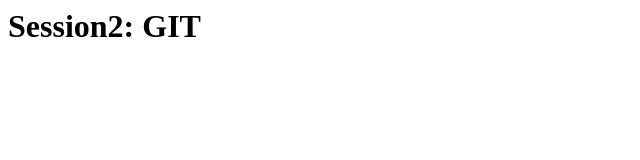
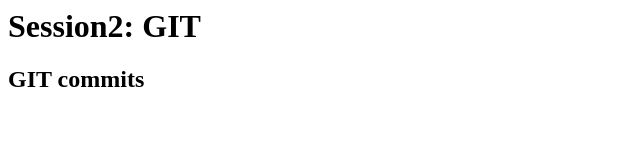
Before and after one commit to klauswerner/html2_wk, a plain HTML site: page index.html in a window 1280 px wide. Shown: the whole page, without its empty margins (0-640 px from the left). Drawn offline with Linux system fonts and the light colour scheme.

Commit message:
header 2 dazu

```diff
--- a/index.html
+++ b/index.html
@@ -1 +1,2 @@
 <h1>Session2: GIT</h1>
+<h2>GIT commits</h2>
```
